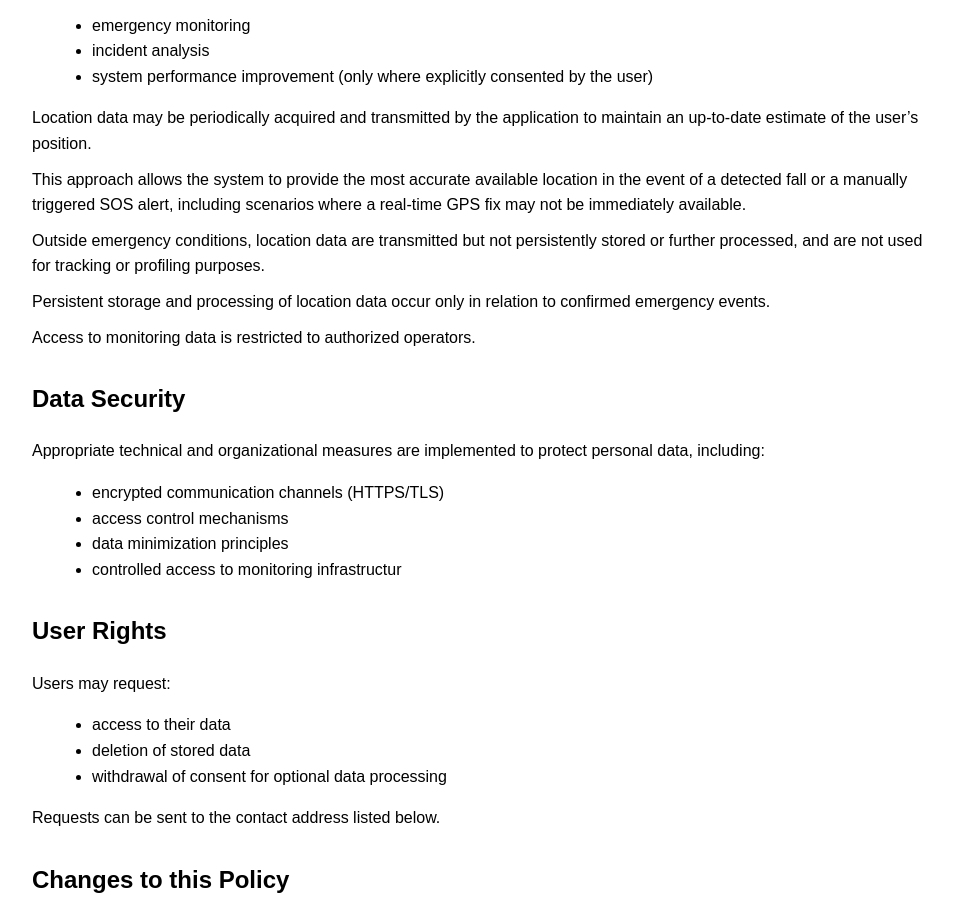
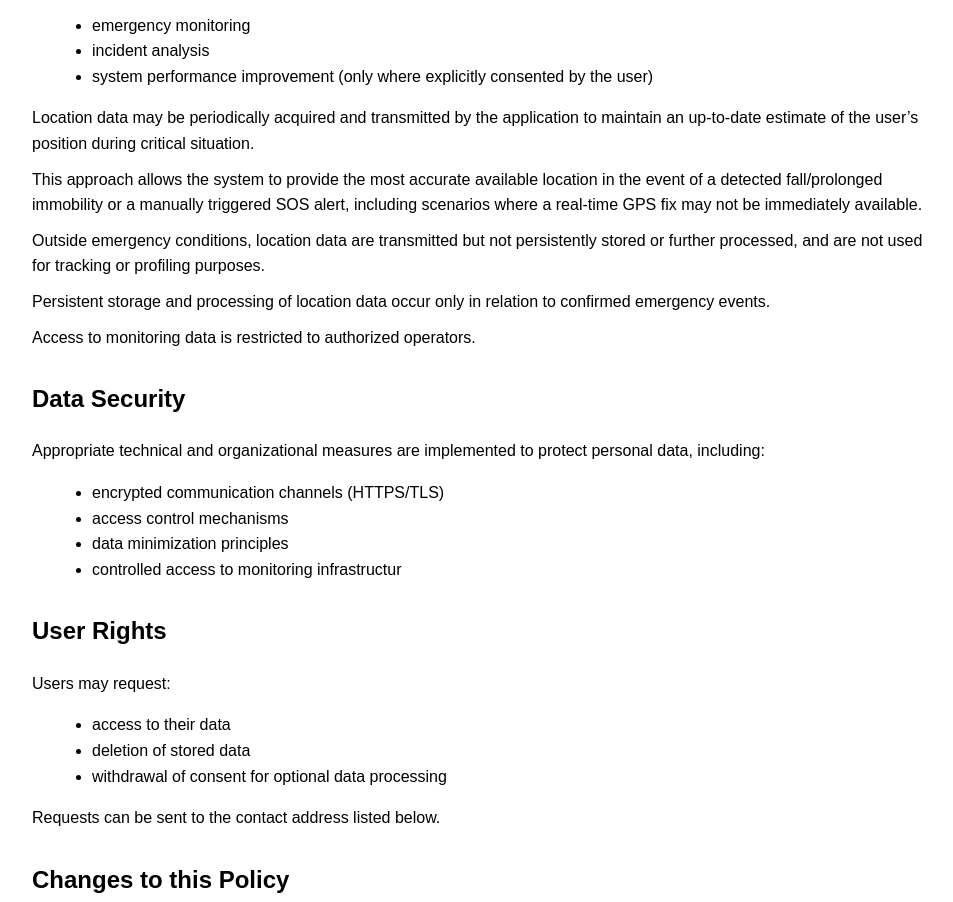
Before and after one commit to Sleep-Advice-Technologies-s-r-l/mandownCIQ-privacy, a plain HTML site: page index.html in a window 1280 px wide. Shown: the part 2459-3361 px from the top of the page, without its empty margins (158-1111 px from the left). Drawn offline with Linux system fonts and the light colour scheme.

Commit message:
Update index.html

```diff
--- a/index.html
+++ b/index.html
@@ -154,11 +154,11 @@ When the system is connected to the internet via the Garmin Connect mobile appli
 </ul>
 
 <p>
-Location data may be periodically acquired and transmitted by the application to maintain an up-to-date estimate of the user’s position.
+Location data may be periodically acquired and transmitted by the application to maintain an up-to-date estimate of the user’s position during critical situation.
 </p>
 
 <p>
-This approach allows the system to provide the most accurate available location in the event of a detected fall or a manually triggered SOS alert, including scenarios where a real-time GPS fix may not be immediately available.
+This approach allows the system to provide the most accurate available location in the event of a detected fall/prolonged immobility or a manually triggered SOS alert, including scenarios where a real-time GPS fix may not be immediately available.
 </p>
 
 <p>
```
